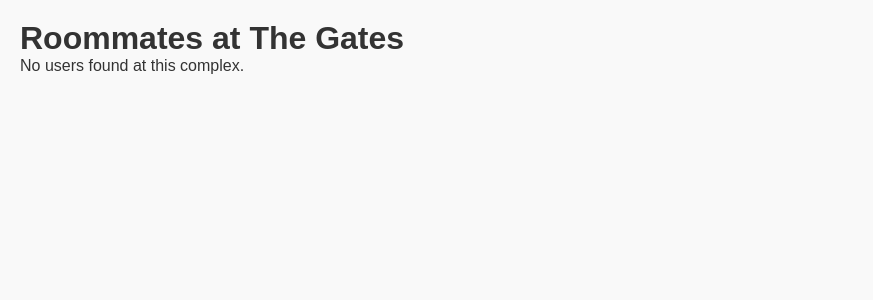
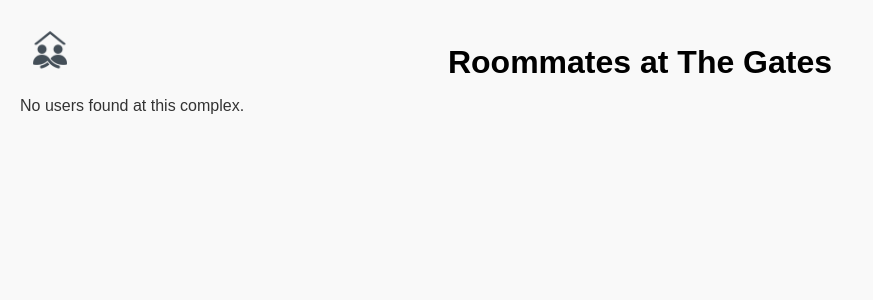
Before and after one commit to mtracy909/Roommate-Matcher, a Flask app: page /search/gates in a window 1280 px wide. Shown: the top 300 px of the page, without its empty margins (0-873 px from the left). Run offline with Flask 3, Linux system fonts and the light colour scheme; data comes from the database, SQL or seed files in the repository.

Commit message:
Work in progress: local profile updates

```diff
--- /dev/null
+++ b/flask_dem0/app/static/search_results.css
@@ -0,0 +1,95 @@
+/* Color Variables */
+:root {
+  --primary-blue: #006EB6;  /* Brand blue */
+  --black: #000000;
+  --white: #FFFFFF;
+  --gray: #949598;
+}
+
+/* Title */
+main h1 {
+  text-align: center;
+  color: var(--black);
+  margin-top: 1.5rem;
+  margin-bottom: 1rem;
+  font-size: 2rem;
+}
+
+/* Container for all profiles */
+.profile-grid {
+  display: flex;
+  flex-wrap: wrap;
+  gap: 1.5rem;
+  justify-content: center;
+  margin-top: 2rem;
+}
+
+/* Profile card */
+.profile-card {
+  background-color: var(--white);
+  border-radius: 10px;
+  box-shadow: 0 2px 6px rgba(0,0,0,0.1);
+  padding: 1.5rem;
+  width: 280px;
+  transition: transform 0.2s ease, box-shadow 0.2s ease;
+}
+
+.profile-card:hover {
+  transform: translateY(-5px);
+  box-shadow: 0 6px 15px rgba(0,0,0,0.15);
+}
+
+/* Username style */
+.username {
+  font-weight: normal;
+  color: var(--gray);
+  font-size: 0.9rem;
+}
+
+/* Preferences list */
+.prefs-list {
+  list-style: none;
+  padding-left: 0;
+  display: flex;
+  flex-wrap: wrap;
+  gap: 6px;
+  margin-top: 5px;
+}
+
+.prefs-list li {
+  background-color: #f0f0f0;
+  padding: 4px 10px;
+  border-radius: 5px;
+  font-size: 0.85rem;
+  color: var(--black);
+}
+
+/* Connect button */
+.connect-btn {
+  margin-top: 1rem;
+  padding: 10px 16px;
+  background-color: var(--primary-blue);
+  color: var(--white);
+  border: none;
+  border-radius: 6px;
+  cursor: pointer;
+  transition: background-color 0.3s ease, transform 0.2s ease;
+}
+
+.connect-btn:hover {
+  background-color: #00529a; /* Slightly darker blue */
+  transform: translateY(-2px);
+}
+
+
+.logo {
+  position: absolute;
+  top: 20px;
+  left: 20px;
+}
+
+.logo img {
+  width: 60px;
+  height: auto;
+  cursor: pointer;
+}
--- a/flask_dem0/app/templates/search_results.html
+++ b/flask_dem0/app/templates/search_results.html
@@ -1,25 +1,40 @@
 {% extends "index.html" %}
+
+{% block extra_css %}
+  <link rel="stylesheet" href="{{ url_for('static', filename='search_results.css') }}">
+{% endblock %}
+
 {% block content %}
+<div class="logo">
+  <a href="{{ url_for('index') }}">
+    <img src="{{ url_for('static', filename='starter-logo.png') }}" alt="Roommate Matcher Logo">
+  </a>
+</div>
 <main>
   <h1>Roommates at {{ complex_name }}</h1>
 
   {% if users %}
-      <ul class="user-list">
+    <div class="profile-grid">
       {% for user in users %}
-          <li>
-            <h3>{{ user.f_name }} {{ user.l_name }} (@{{ user.username }})</h3>
+        <div class="profile-card">
+          <h3>{{ user.f_name }} {{ user.l_name }} <span class="username">(@{{ user.username }})</span></h3>
           <p><strong>Bio:</strong> {{ user.bio if user.bio else "No bio provided" }}</p>
+
           {% if user.preferences_list %}
-              <p><strong>Lifestyle Preferences:</strong>
+            <div class="prefs">
+              <strong>Lifestyle Preferences:</strong>
+              <ul class="prefs-list">
                 {% for pref in user.preferences_list %}
-                  <span class="preference-tag">{{ pref }}</span>{% if not loop.last %}, {% endif %}
-                {% endfor %}
-              </p>
-            {% endif %}
-            <!-- Add more profile fields as needed -->
-          </li>
+                  <li>{{ pref }}</li>
                 {% endfor %}
               </ul>
+            </div>
+          {% endif %}
+
+          <button class="connect-btn">Connect</button>
+        </div>
+      {% endfor %}
+    </div>
   {% else %}
     <p>No users found at this complex.</p>
   {% endif %}
```
Lines whose indentation alone changed are shown as unchanged.
